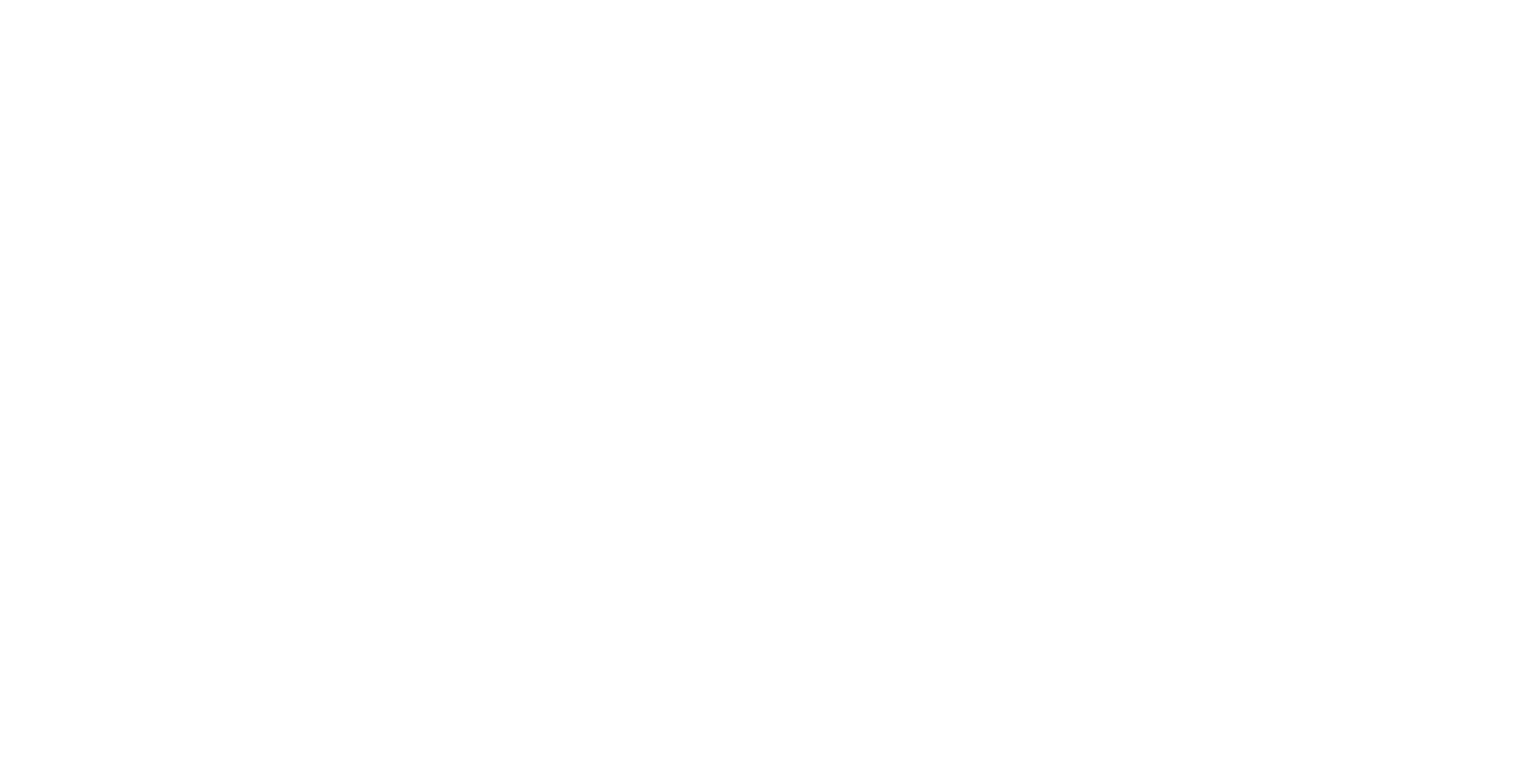
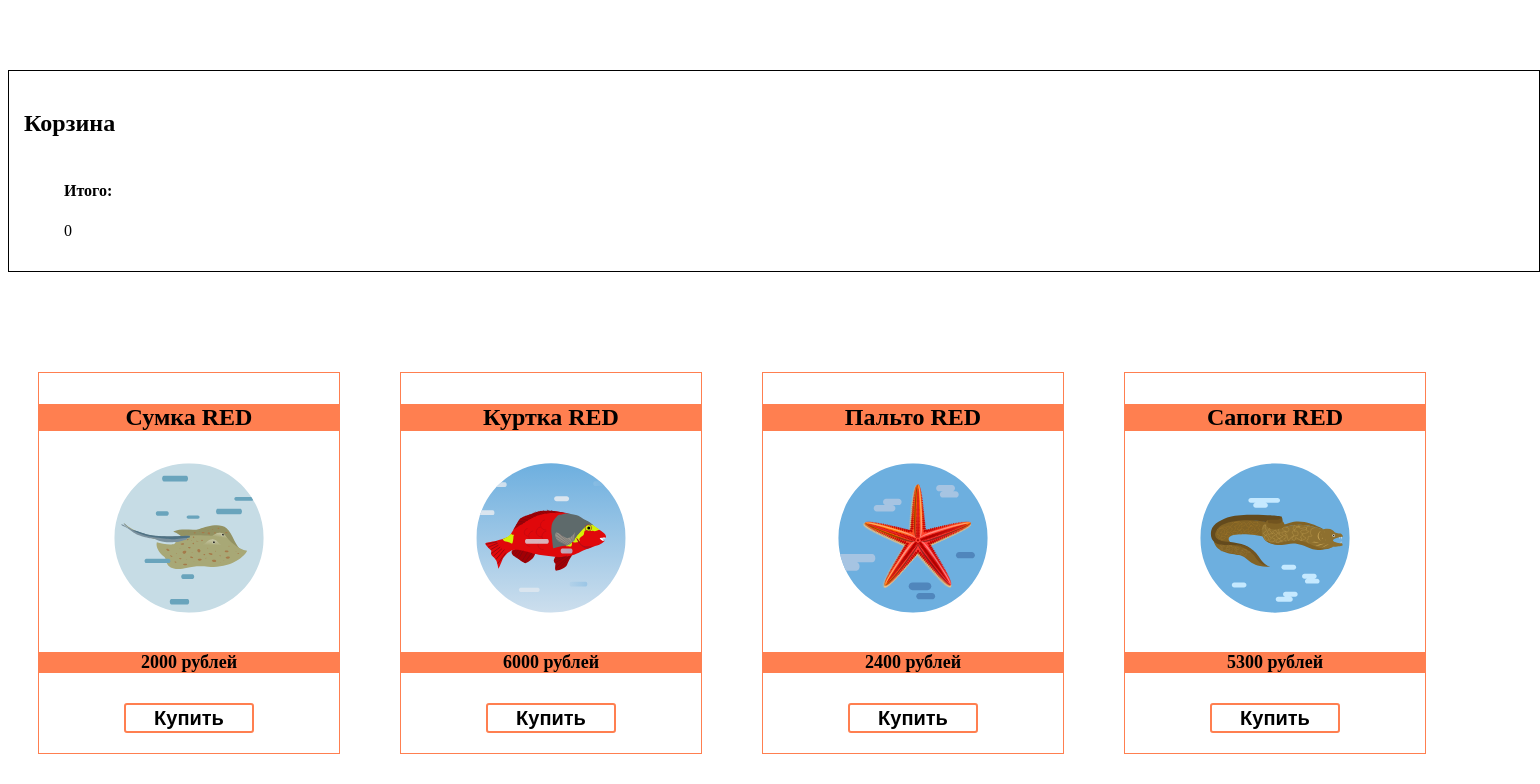
Before and after one commit to alimbaeva/block_goods_GB, a plain HTML site: page index.html in a window 1280 px wide. Shown: the top 784 px of the page, 1540 px wide, since content can reach past the window. Drawn offline with Linux system fonts and the light colour scheme.

Commit message:
ADDED CODES

```diff
--- a/index.html
+++ b/index.html
@@ -5,11 +5,77 @@
     <meta charset="UTF-8">
     <meta http-equiv="X-UA-Compatible" content="IE=edge">
     <meta name="viewport" content="width=device-width, initial-scale=1.0">
-    <title>Document</title>
+    <title>ТОВАРЫ И КОРЗИНА</title>
+    <link rel="stylesheet" href="style.css">
 </head>
 
 <body>
+    <div class="basket">
+        <h3 class="basket_title">Корзина</h3>
+        <div class="basket_items">
+            <!-- <div class="buyItem">
+                <h4 class="buyTitle"></h4>
+                <p class="buyPrice"></p>
+                <p class="count"></p>
+            </div> -->
+            <div class="allPrice">
+                <h4 class="buyTitle">Итого: </h4>
+                <p class="priceAll">0</p>
+            </div>
+        </div>
+    </div>
+    <div class="shope">
+        <!-- <div class="katalog">
+            <div class="card">
+                <h4 class="title">Куртка RED</h4>
+                <div class="images"><img src="./img/ma_1.svg" alt=""></div>
+                <p class="price"><span>6000</span> рублей</p>
+                <button class="buy">Купить</button>
+            </div>
+        </div>
+        <div class="katalog">
+            <div class="card">
+                <h4 class="title">Пальто RED</h4>
+                <div class="images"><img src="./img/ma_0.svg" alt=""></div>
+                <p class="price"><span>2500</span> рублей</p>
+                <button class="buy">Купить</button>
+            </div>
+        </div>
+        <div class="katalog">
+            <div class="card">
+                <h4 class="title">Сапоги RED</h4>
+                <div class="images"><img src="./img/ma_2.svg" alt=""></div>
+                <p class="price"><span>3000</span> рублей</p>
+                <button class="buy">Купить</button>
+            </div>
+        </div>
+        <div class="katalog">
+            <div class="card">
+                <h4 class="title">Сумка RED</h4>
+                <div class="images"><img src="./img/ma_3.svg" alt=""></div>
+                <p class="price"><span>2000</span> рублей</p>
+                <button class="buy">Купить</button>
+            </div>
+        </div>
+        <div class="katalog">
+            <div class="card">
+                <h4 class="title">Сумка RED</h4>
+                <div class="images"><img src="./img/ma_1.svg" alt=""></div>
+                <p class="price"><span>2000</span> рублей</p>
+                <button class="buy">Купить</button>
+            </div>
+        </div>
+        <div class="katalog">
+            <div class="card">
+                <h4 class="title">Сумка RED</h4>
+                <div class="images"><img src="./img/ma_0.svg" alt=""></div>
+                <p class="price"><span>2000</span> рублей</p>
+                <button class="buy">Купить</button>
+            </div>
+        </div> -->
+    </div>
 
+    <script src="js.js"></script>
 </body>
 
 </html>
--- /dev/null
+++ b/js.js
@@ -0,0 +1,108 @@
+const products = [
+    {
+        title: 'Сумка RED',
+        id: 1,
+        prise: 2000,
+        img: './img/ma_3.svg'
+    },
+    {
+        title: 'Куртка RED',
+        id: 2,
+        prise: 6000,
+        img: './img/ma_1.svg'
+    },
+    {
+        title: 'Пальто RED',
+        id: 3,
+        prise: 2400,
+        img: './img/ma_2.svg'
+    },
+    {
+        title: 'Сапоги RED',
+        id: 4,
+        prise: 5300,
+        img: './img/ma_0.svg'
+    },
+    {
+        title: 'Платье RED',
+        id: 5,
+        prise: 2780,
+        img: './img/ma_3.svg'
+    },
+    {
+        title: 'Сумка чак',
+        id: 6,
+        prise: 2110,
+        img: './img/ma_0.svg'
+    },
+    {
+        title: 'Платье !!',
+        id: 7,
+        prise: 10780,
+        img: './img/ma_0.svg'
+    },
+    {
+        title: 'Шуба RED',
+        id: 8,
+        prise: 25780,
+        img: './img/ma_1.svg'
+    }
+];
+
+
+window.addEventListener('load', function () {
+
+    const shope = this.document.querySelector('.shope');
+
+    function displayProductsItems(products) {
+        let displayProducts = products.map(function (item) {
+            return ` <div class="katalog">
+                        <div class="card" id="${item.id}">
+                            <h4 class="title">${item.title}</h4>
+                            <div class="images"><img src="${item.img}" alt=""></div>
+                            <p class="price"><span>${item.prise}</span> рублей</p>
+                            <button class="buy">Купить</button>
+                        </div>
+                    </div>`;
+        });
+        displayProducts = displayProducts.join("");
+        shope.innerHTML = displayProducts;
+
+
+        const button = this.document.querySelectorAll('button');
+        const basketItems = this.document.querySelector('.basket_items');
+        const priceAll = this.document.querySelector('.priceAll');
+        let summa = 0;
+        priceAll.innerHTML = summa;
+
+        button.forEach(element => {
+            element.addEventListener('click', (e) => {
+                const btnAdd = e.target.closest('.card');
+                const id = btnAdd.id;
+                console.log(id);
+
+                products.map(function (it) {
+                    if (id == it.id) {
+                        summa += it.prise;
+                        console.log(summa);
+                        basketItems.innerHTML += `
+                        <div class="buyItem">
+                            <h4 class="buyTitle">${it.title}</h4>
+                            <p class="buyPrice">${it.prise}</p>
+                            <p class="count"></p>
+                        </div>
+                        `
+                    }
+                });
+
+            })
+        });
+
+    }
+
+
+
+
+    displayProductsItems(products);
+
+})
--- /dev/null
+++ b/style.css
@@ -0,0 +1,77 @@
+.basket {
+    margin: 70px auto;
+    width: 1500px;
+    min-height: 100px;
+    display: flex;
+    flex-wrap: wrap;
+    border: 1px solid black;
+}
+
+.shope{
+    width: 1500px;
+    margin: 10px auto;
+    display: flex;
+    flex-wrap: wrap;
+
+}
+
+.katalog {
+    width: 300px;
+    height: 380px;
+    margin: 30px;
+    border: 1px solid coral;
+    text-align: center;
+}
+
+.title {
+    font-size: 24px;
+    background-color: coral;
+}
+
+img{
+    width: 150px;
+}
+
+.price {
+    margin-top: 35px;
+    font-size: 18px;
+    font-weight: 700;
+    background-color: coral;
+}
+
+button {
+    margin-top: 12px;
+    width: 130px;
+    height: 30px;
+    font-size: 20px;
+    font-weight: 700;
+    background-color: white;
+    border: 2px solid coral;
+    border-radius: 3px;
+    cursor: pointer;
+}
+
+button:hover{
+    background-color: coral;
+    color: white;
+}
+
+.basket {
+    padding: 15px;
+    display: flex;
+    flex-direction: column;
+}
+.basket_title{
+    font-size: 24px;
+}
+.basket_items{
+    margin-left: 40px;
+    display: flex;
+    flex-wrap: wrap;
+}
+
+.buyItem {
+    padding-left: 5px;
+    margin-left: 15px;
+    border-left: 1px solid coral;
+}
```
Also changed, not shown: img/ma_0.svg (added), img/ma_1.svg (added), img/ma_2.svg (added), img/ma_3.svg (added).
